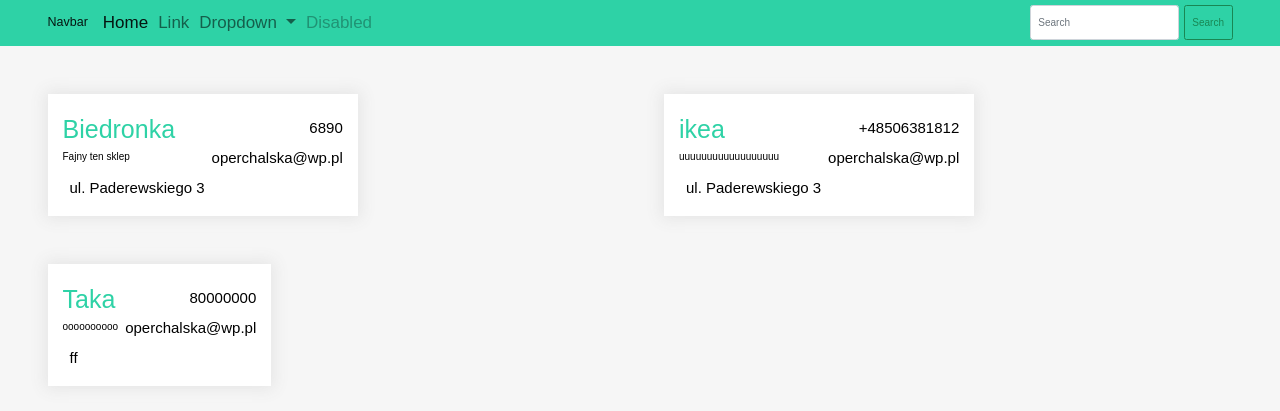
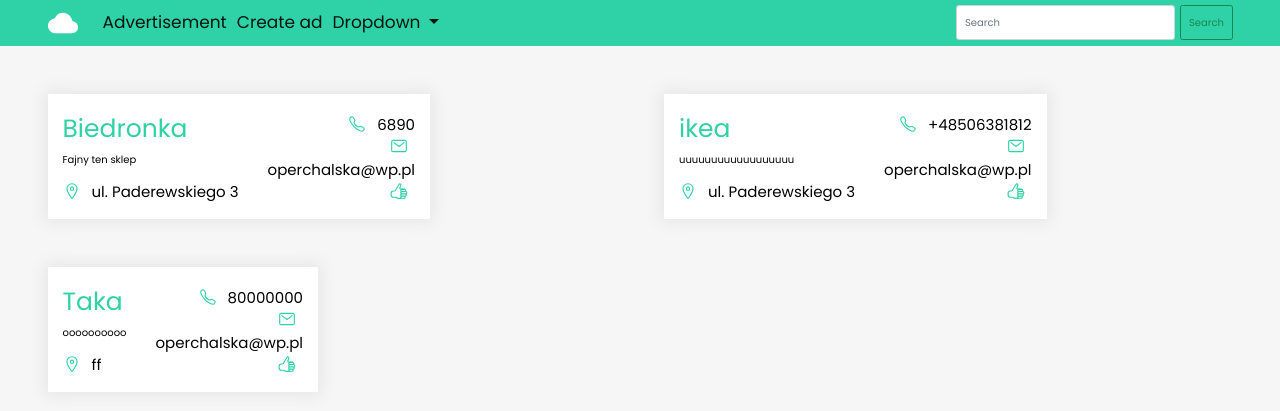
Before and after one commit to NangaB/AdvertisingForum, a Django app: page / in a window 1280 px wide. Shown: the top 411 px of the page. Run offline with Django 4.2, Linux system fonts and the light colour scheme; data comes from the database, SQL or seed files in the repository; both versions use the stored data as it was after the commit.

Commit message:
display v3.2

```diff
--- a/ads/templates/base.html
+++ b/ads/templates/base.html
@@ -5,6 +5,12 @@
     <!-- Required meta tags -->
     <meta charset="utf-8">
     <meta name="viewport" content="width=device-width, initial-scale=1">
+
+    <!-- FONTS from googleFonts -->
+    <link rel="preconnect" href="https://fonts.googleapis.com">
+    <link rel="preconnect" href="https://fonts.gstatic.com" crossorigin>
+    <link href="https://fonts.googleapis.com/css2?family=Poppins:ital,wght@0,200;0,300;0,400;1,200;1,300;1,400&display=swap" rel="stylesheet">
+
 
     <!-- Bootstrap CSS -->
     <link href="https://cdn.jsdelivr.net/npm/bootstrap@5.0.2/dist/css/bootstrap.min.css" rel="stylesheet" integrity="sha384-EVSTQN3/azprG1Anm3QDgpJLIm9Nao0Yz1ztcQTwFspd3yD65VohhpuuCOmLASjC" crossorigin="anonymous">
@@ -17,20 +23,22 @@
 
     <nav class="navbar navbar-expand-lg navbar-light">
       <div class="container-fluid">
-        <a class="navbar-brand" href="#">Navbar</a>
+        <!-- <a class="navbar-brand" href="#">Navbar</a> -->
+        <ion-icon name="cloud"></ion-icon>
         <button class="navbar-toggler" type="button" data-bs-toggle="collapse" data-bs-target="#navbarSupportedContent" aria-controls="navbarSupportedContent" aria-expanded="false" aria-label="Toggle navigation">
           <span class="navbar-toggler-icon"></span>
         </button>
         <div class="collapse navbar-collapse" id="navbarSupportedContent">
           <ul class="navbar-nav me-auto mb-2 mb-lg-0">
             <li class="nav-item">
-              <a class="nav-link active" aria-current="page" href="#">Home</a>
+              <a class="nav-link active" aria-current="page" href="{% url 'ads:home' %}">Advertisement</a>
             </li>
             <li class="nav-item">
-              <a class="nav-link" href="#">Link</a>
+              <a class="nav-link active" aria-current="page" href="{% url 'ads:create' %}">Create ad</a>
             </li>
+
             <li class="nav-item dropdown">
-              <a class="nav-link dropdown-toggle" href="#" id="navbarDropdown" role="button" data-bs-toggle="dropdown" aria-expanded="false">
+              <a class="nav-link active dropdown-toggle" href="#" id="navbarDropdown" role="button" data-bs-toggle="dropdown" aria-expanded="false">
                 Dropdown
               </a>
               <ul class="dropdown-menu" aria-labelledby="navbarDropdown">
@@ -40,9 +48,7 @@
                 <li><a class="dropdown-item" href="#">Something else here</a></li>
               </ul>
             </li>
-            <li class="nav-item">
-              <a class="nav-link disabled" href="#" tabindex="-1" aria-disabled="true">Disabled</a>
-            </li>
+
           </ul>
           <form class="d-flex">
             <input class="form-control me-2" type="search" placeholder="Search" aria-label="Search">
@@ -67,5 +73,10 @@
     <script src="https://cdn.jsdelivr.net/npm/@popperjs/core@2.9.2/dist/umd/popper.min.js" integrity="sha384-IQsoLXl5PILFhosVNubq5LC7Qb9DXgDA9i+tQ8Zj3iwWAwPtgFTxbJ8NT4GN1R8p" crossorigin="anonymous"></script>
     <script src="https://cdn.jsdelivr.net/npm/bootstrap@5.0.2/dist/js/bootstrap.min.js" integrity="sha384-cVKIPhGWiC2Al4u+LWgxfKTRIcfu0JTxR+EQDz/bgldoEyl4H0zUF0QKbrJ0EcQF" crossorigin="anonymous"></script>
     -->
+
+
+    <!-- IioIcons -->
+    <script type="module" src="https://unpkg.com/ionicons@5.5.2/dist/ionicons/ionicons.esm.js"></script>
+    <script nomodule src="https://unpkg.com/ionicons@5.5.2/dist/ionicons/ionicons.js"></script>
   </body>
 </html>
```
Also changed, not shown: db.sqlite3.
